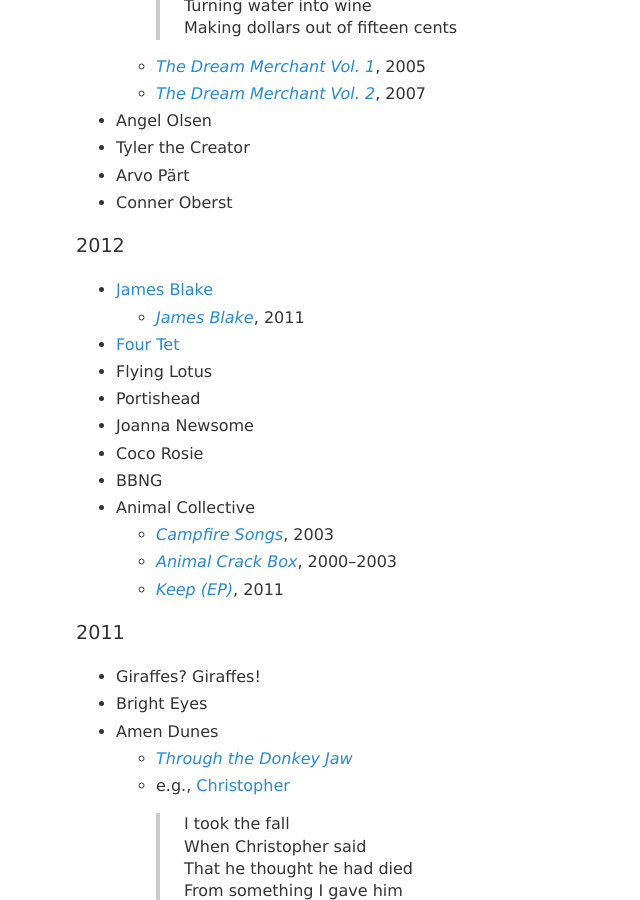
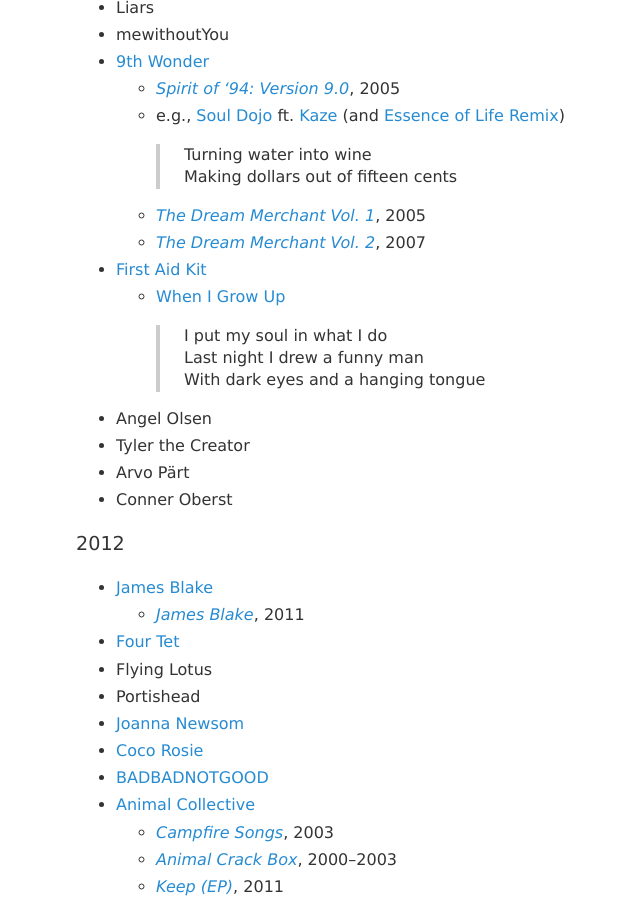
Before and after one commit to coltongrainger/blog, a Jekyll site: the page built from _posts/2017-12-14-music-log.md, in a window 1280 px wide and 900 px high, scrolled down 9285 px. Shown: the whole window, without its empty margins (244-884 px from the left). Built offline with Jekyll 4.4.1, drawn with Linux system fonts in a browser that asks for light colours; our own code applies the rules of GitHub Pages for plain Markdown files; some of the changed text lies outside the part shown.

Commit message:
joanna links and sufjan

```diff
--- a/_posts/2017-12-14-music-log.md
+++ b/_posts/2017-12-14-music-log.md
@@ -145,6 +145,10 @@
   - [Naive to the Bone](https://hypem.com/track/2jdze/)
   > But, remember what Terence[^terence] said: <br>
   the last dance, we dance alone.
+- [Pinegrove](https://en.wikipedia.org/wiki/Pinegrove_(band))
+  - [Size of the Moon](https://www.youtube.com/watch?v=t-Hy56h4_TA)
+  > What if we could wake up in five years and things'd be feeling alright? <br>
+  > I wanna visit the future and dance in a field of light
 
 [^terence]: [Terence McKenna](https://en.wikipedia.org/wiki/Terence_McKenna), the "Timothy Leary of the '90s".
 
@@ -339,10 +343,13 @@
   - e.g., [Soul Dojo](https://www.youtube.com/watch?v=6Wor56QREv0) ft. [Kaze](https://en.wikipedia.org/wiki/Kaze_(rapper)) (and [Essence of Life Remix](https://www.youtube.com/watch?v=e9b51ic68aM))
   > Turning water into wine <br>
   Making dollars out of fifteen cents
-  - *[The Dream Merchant Vol.
-    1](https://en.wikipedia.org/wiki/Dream_Merchant_Vol._1)*, 2005
-  - *[The Dream Merchant Vol.
-    2](https://en.wikipedia.org/wiki/Dream_Merchant_Vol._2)*, 2007
+  - *[The Dream Merchant Vol. 1](https://en.wikipedia.org/wiki/Dream_Merchant_Vol._1)*, 2005
+  - *[The Dream Merchant Vol. 2](https://en.wikipedia.org/wiki/Dream_Merchant_Vol._2)*, 2007
+- [First Aid Kit](https://en.wikipedia.org/wiki/First_Aid_Kit_(band))
+  - [When I Grow Up](https://www.youtube.com/watch?v=jNaZW7VDdHA)
+  > I put my soul in what I do <br>
+  > Last night I drew a funny man <br>
+  > With dark eyes and a hanging tongue
 
 - Angel Olsen
 - Tyler the Creator
@@ -356,10 +363,10 @@
 - [Four Tet](https://en.wikipedia.org/wiki/Four_Tet)
 - Flying Lotus
 - Portishead
-- Joanna Newsome
-- Coco Rosie
-- BBNG
-- Animal Collective
+- [Joanna Newsom](https://en.wikipedia.org/wiki/Joanna_Newsom)
+- [Coco Rosie](https://en.wikipedia.org/wiki/CocoRosie)
+- [BADBADNOTGOOD](https://en.wikipedia.org/wiki/BadBadNotGood)
+- [Animal Collective][ac]
   - *[Campfire Songs](https://en.wikipedia.org/wiki/Campfire_Songs_(album))*, 2003
   - *[Animal Crack Box](https://en.wikipedia.org/wiki/Animal_Crack_Box)*, 2000--2003
   - *[Keep (EP)](https://en.wikipedia.org/wiki/Keep_%2B_Animal_Collective)*, 2011
```
Also changed, not shown: other parts of _posts/2017-12-14-music-log.md (+0 -6 lines).
